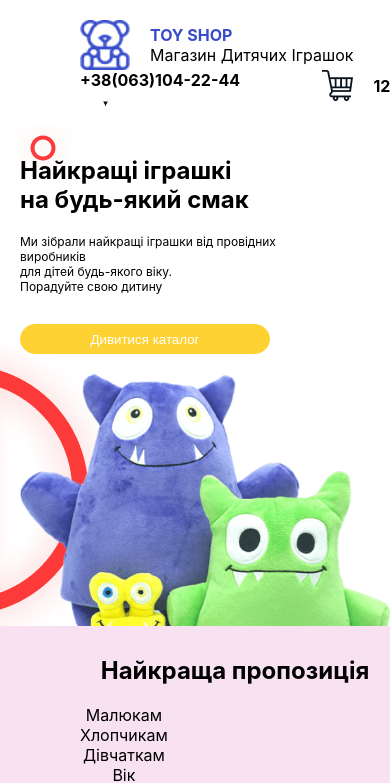
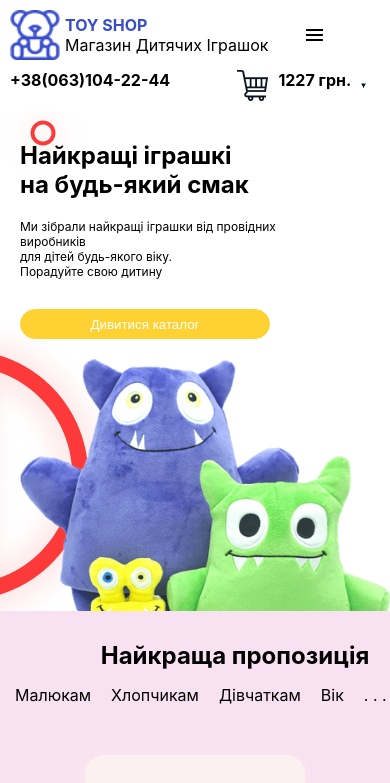
Before and after one commit to tradeboss74/toys, a React (Create React App) app: page / in a window 390 px wide. Shown: the top 783 px of the page. Built offline with nearby package versions, Linux system fonts and the light colour scheme.

Commit message:
made markup for mobile and tablet

```diff
--- a/src/Components/Catalog/index.js
+++ b/src/Components/Catalog/index.js
@@ -1,14 +1,27 @@
-import React from 'react';
+import React, { useState } from 'react';
 import styles from './styles.module.scss';
 import { array } from '../Import';
 import { ItemCard } from '../ItemCard';
 import ellipse from '../../images/Ellipse15.png';
 
 export const Catalog = () => {
+    // const [QtyColumns, setQtyColumns] = useState(4);
     return (
         <div>
             <h1 className={styles.h1}>Каталог товарів</h1>
-            <div className={styles.container}>
+            <div
+                className={styles.container}
+                // style={{
+                //     gridTemplateColumns: `repeat(${QtyColumns}, 1fr)`,
+                //     overflowX: 'scroll',
+                // }}
+            >
+                {/* <input
+                    value={QtyColumns}
+                    onChange={(event) => {
+                        setQtyColumns(event.target.value);
+                    }}
+                /> */}
                 {array.map(({ Name, inStock, price, img, alt, link }) => (
                     <ItemCard
                         Name={Name}
--- a/src/Components/FastWay/styles.module.scss
+++ b/src/Components/FastWay/styles.module.scss
@@ -3,7 +3,6 @@
     display: grid;
     grid-auto-flow: column;
     place-items: center;
-    justify-content: space-around;
     z-index: 2;
 
     @media only screen and (max-width: 600px) {
--- a/src/Components/Footer/styles.module.scss
+++ b/src/Components/Footer/styles.module.scss
@@ -1,36 +1,36 @@
 .top {
     width: 100vw;
-    height: 200px;
+    // height: 200px;
     background-color: rgb(255, 237, 237);
     padding: 30px;
     display: grid;
-    grid-auto-flow: column;
+    // grid-auto-flow: column;
     grid-auto-columns: max-content;
-    grid-template-rows: 50px 50px;
+    // grid-template-rows: 50px 50px;
     place-items: center;
-
-    @media only screen and (max-width: 450px) {
-        grid-auto-flow: row;
-        grid-template-columns: 1fr;
-    }
 
     @media only screen and (max-width: 600px) {
         grid-auto-flow: row;
-        grid-template-columns: 1fr 1fr;
+    }
+
+    @media only screen and (max-width: 450px) {
+        display: block;
     }
 
     list-style-type: none;
 
-    & .title {
-        grid-row-start: 1;
-        grid-row-end: 2;
-    }
+    // & .title {
+    //     // grid-row-start: 1;
+    //     // grid-row-end: 2;
+    // }
 
     & .littleWords {
         font-size: 16;
         grid-row-start: 2;
         grid-row-end: 3;
         padding-right: 30px;
+        display: flex;
+        align-items: center;
     }
 
     & .span {
--- a/src/Components/HorisontalMenu/index.js
+++ b/src/Components/HorisontalMenu/index.js
@@ -39,12 +39,16 @@ export const HorisontalMenu = ({ type = 'header' }) => {
         <div
             className={`${styles.header} ${type === 'carousel' && styles.carouselStyle} ${
                 type === 'footer' && styles.footer
-            }`}
+            } ${type === 'header' && styles.headerHide}`}
         >
             {type === 'header' ? <img src={Bear} className={styles.logo} alt='логотип' /> : null}
             {type === 'footer' && <img src={Bear3} className={styles.logo3} alt='логотип' />}
 
-            <div className={`${styles.shopName} ${type === 'carousel' && styles.hide}`}>
+            <div
+                className={`${styles.shopName} ${type === 'carousel' && styles.hide} ${
+                    type === 'footer' && styles.footer
+                } ${type === 'header' && styles.headerHide}`}
+            >
                 <p className={`${styles.name} ${type === 'footer' && styles.footer}`}>TOY SHOP</p>
                 <p>Магазин Дитячих Іграшок</p>
             </div>
@@ -53,7 +57,7 @@ export const HorisontalMenu = ({ type = 'header' }) => {
                     href={Link}
                     className={`${styles.menu} ${type === 'footer' && styles.footer} ${
                         type === 'header' && styles.headerHide
-                    }`}
+                    } ${type === 'carousel' && styles.carouselStyle}`}
                     target='_blank'
                     rel='noopener noreferrer'
                     key={Math.random()}
@@ -61,7 +65,11 @@ export const HorisontalMenu = ({ type = 'header' }) => {
                     {Dir}
                 </a>
             ))}
-            <p className={`${styles.phone} ${type === 'carousel' && styles.hide}`}>
+            <p
+                className={`${styles.phone} ${type === 'carousel' && styles.hide} ${
+                    type === 'header' && styles.headerHide
+                } ${type === 'footer' && styles.footer}`}
+            >
                 +38(063)104-22-44
             </p>
             <button
@@ -76,13 +84,13 @@ export const HorisontalMenu = ({ type = 'header' }) => {
                 src={Cart}
                 className={`${styles.img} ${type === 'carousel' && styles.hide} ${
                     type === 'footer' && styles.hide
-                }`}
+                } ${type === 'header' && styles.headerHide}`}
                 alt='Кошик'
             />
             <p
                 className={`${styles.price} ${type === 'carousel' && styles.hide} ${
                     type === 'footer' && styles.hide
-                }`}
+                } ${type === 'header' && styles.headerHide}`}
             >
                 1227 грн.
             </p>
@@ -91,7 +99,7 @@ export const HorisontalMenu = ({ type = 'header' }) => {
                 src={Button}
                 className={`${styles.point} ${type === 'carousel' && styles.hide} ${
                     type === 'footer' && styles.hide
-                }`}
+                } ${type === 'header' && styles.headerHide}`}
                 alt='склад кошику'
             />
             <img
@@ -99,6 +107,7 @@ export const HorisontalMenu = ({ type = 'header' }) => {
                 className={`${type === 'carousel' && styles.hide} ${
                     type === 'footer' && styles.hide
                 } ${type === 'header' && styles.burger}`}
+                alt='menu'
             />
         </div>
     );
--- a/src/Components/HorisontalMenu/styles.module.scss
+++ b/src/Components/HorisontalMenu/styles.module.scss
@@ -1,33 +1,44 @@
 .header {
     width: 100vw;
-    // padding-left: 80px;
     background-color: white;
-    padding: 20px 20px 20px 80px;
+    padding: 20px 20px 20px 40px;
+    position: relative;
 
     display: grid;
     grid-auto-flow: column;
     grid-auto-columns: max-content;
     place-items: center;
     column-gap: 20px;
-    // gap: 10px 20px;
     list-style-type: none;
 
-    @media only screen and (max-width: 600px) {
-        grid-auto-flow: row;
+    &.headerHide {
+        @media only screen and (max-width: 600px) {
+            padding: 20px;
+        }
+        @media only screen and (max-width: 450px) {
+            padding: 10px;
+            grid-auto-flow: row;
+            grid-gap: 10px;
+        }
+    }
+
+    &.footer {
+        @media only screen and (max-width: 600px) {
+            padding: 10px;
+        }
+        @media only screen and (max-width: 450px) {
+            grid-gap: 10px;
+        }
     }
 
     & .burger {
-        place-self: end;
-
-        white-space: nowrap;
-
         @media only screen and (min-width: 800px) {
             display: none;
         }
 
-        @media only screen and (max-width: 600px) {
-            grid-column-start: 3;
+        @media only screen and (max-width: 450px) {
             grid-row-start: 1;
+            grid-column-start: 2;
         }
     }
 
@@ -45,8 +56,13 @@
         &.footer {
             color: white;
 
+            @media only screen and (max-width: 600px) {
+                grid-auto-flow: row;
+                grid-row-start: 2;
+            }
+
             @media only screen and (max-width: 450px) {
-                display: block; // не зміг відобразити після display: none; в .menu
+                grid-row-start: 2;
             }
         }
     }
@@ -54,20 +70,47 @@
     & .logo {
         width: 50px;
         height: 50px;
-
         place-self: start;
+        grid-column-start: 1;
+        grid-row-start: 1;
     }
 
     & .logo3 {
         width: 50px;
         height: 50px;
+        place-self: start;
+        // grid-auto-columns: 65px;
 
-        grid-auto-columns: 65px;
+        &.footer {
+            @media only screen and (max-width: 450px) {
+                padding: 10px;
+            }
+        }
     }
 
     & .shopName {
         display: grid;
         place-items: start;
+
+        &.headerHide {
+            @media only screen and (max-width: 600px) {
+                grid-column-start: 2;
+                grid-row-start: 1;
+            }
+
+            @media only screen and (max-width: 450px) {
+                grid-column-start: 1;
+                grid-row-start: 1;
+                padding-left: 55px;
+            }
+        }
+
+        &.footer {
+            @media only screen and (max-width: 450px) {
+                grid-column-start: 2;
+                grid-row-start: 1;
+            }
+        }
 
         & .name {
             place-self: end start;
@@ -83,11 +126,23 @@
     & .phone {
         font-weight: bold;
 
-        @media only screen and (max-width: 600px) {
-            grid-column-start: 1;
-            grid-column-end: 3;
-            grid-row-start: 2;
-            place-self: start;
+        &.headerHide {
+            @media only screen and (max-width: 600px) {
+                grid-column-start: 3;
+                grid-row-start: 1;
+            }
+            @media only screen and (max-width: 450px) {
+                place-self: start;
+                grid-column-start: 1;
+                grid-row-start: 2;
+            }
+        }
+
+        &.footer {
+            @media only screen and (max-width: 450px) {
+                grid-row-start: 3;
+                grid-column-start: 2;
+            }
         }
     }
 
@@ -108,25 +163,39 @@
             background-color: rgb(16, 23, 67);
             color: white;
             border: 1px solid white;
+
+            @media only screen and (max-width: 450px) {
+                grid-row-start: 4;
+                grid-column-start: 2;
+            }
         }
     }
 
     & .img {
-        @media only screen and (max-width: 600px) {
+        @media only screen and (max-width: 450px) {
+            grid-row-start: 2;
             grid-column-start: 1;
-            grid-column-end: 3;
-            grid-row-start: 2;
             place-self: end;
         }
     }
 
     & .price {
         font-weight: bold;
+
+        @media only screen and (max-width: 450px) {
+            grid-column-start: 2;
+            grid-row-start: 2;
+            place-self: start;
+        }
     }
 
     & .point {
         width: 5px;
         height: 5px;
+
+        @media only screen and (max-width: 600px) {
+            grid-row-start: 2;
+        }
     }
 
     & .hide {
@@ -135,6 +204,10 @@
 
     &.carouselStyle {
         background: transparent;
+
+        @media only screen and (max-width: 450px) {
+            padding: 15px;
+        }
     }
 
     &.footer {
```
